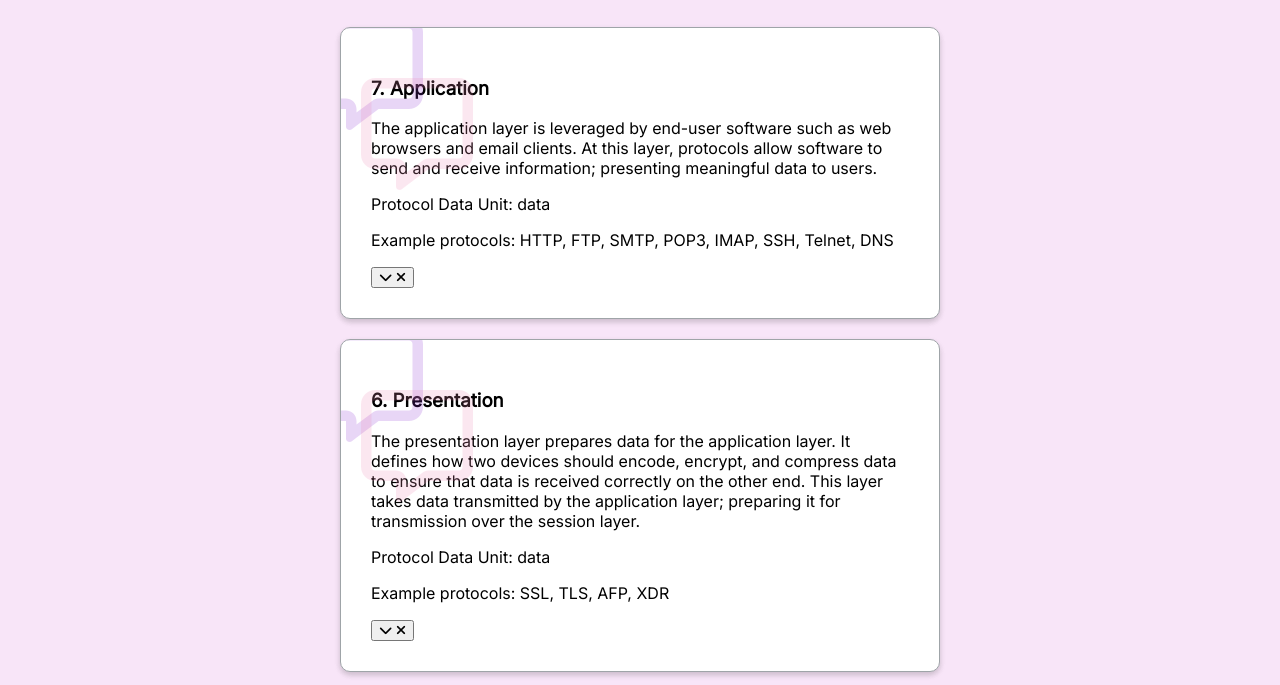
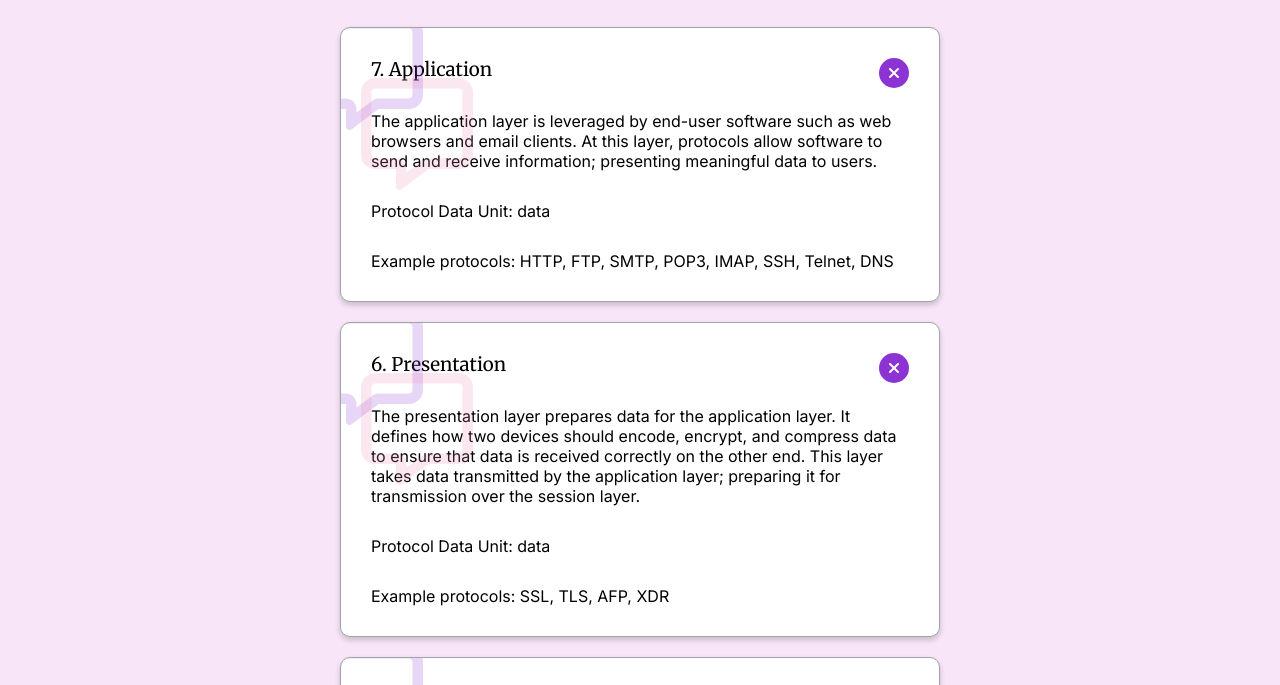
Before and after one commit to amandapennell/interactive_osi_model, a plain HTML site: page index.html in a window 1280 px wide. Shown: the part 93-778 px from the top of the page. Drawn offline with Linux system fonts and the light colour scheme.

Commit message:
Style button toggle

```diff
--- a/styles.css
+++ b/styles.css
@@ -88,3 +88,56 @@ h1 {
     left: -30px;
     transform: rotateY('180deg');
 }
+
+.layer-title {
+    font-family: 'Merriweather', serif;
+    font-weight: 500;
+    margin: 0 35px 0 0;
+}
+
+.layer-text {
+    display: none;
+    margin: 30px 0 0;
+}
+
+.layer.active .layer-text {
+    display: block;
+}
+
+.layer-toggle {
+    background-color: transparent;
+    border: 0;
+    border-radius: 50%;
+    cursor: pointer;
+    display: flex;
+    align-items: center;
+    justify-content: center;
+    font-size: 16px;
+    padding: 0;
+    position: absolute;
+    top: 30px;
+    right: 30px;
+    height: 30px;
+    width: 30px;
+}
+
+.layer-toggle:focus {
+    outline: 0;
+}
+
+.layer-toggle .fa-times {
+    display: none;
+}
+
+.layer.active .layer-toggle .fa-times {
+    color: #fff;
+    display: block;
+}
+
+.layer.active .layer-toggle .fa-chevron-down {
+    display: none;
+}
+
+.layer.active .layer-toggle {
+    background-color: #8b33d3;
+}
```
